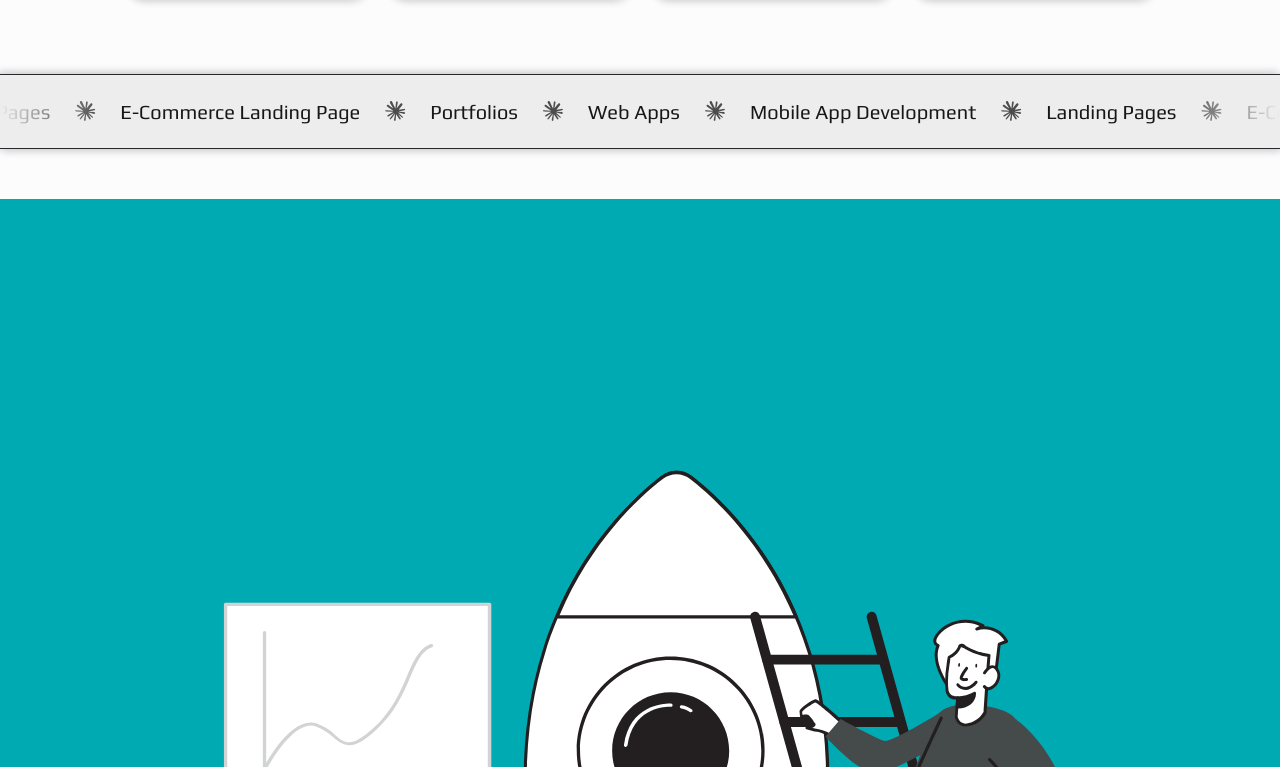
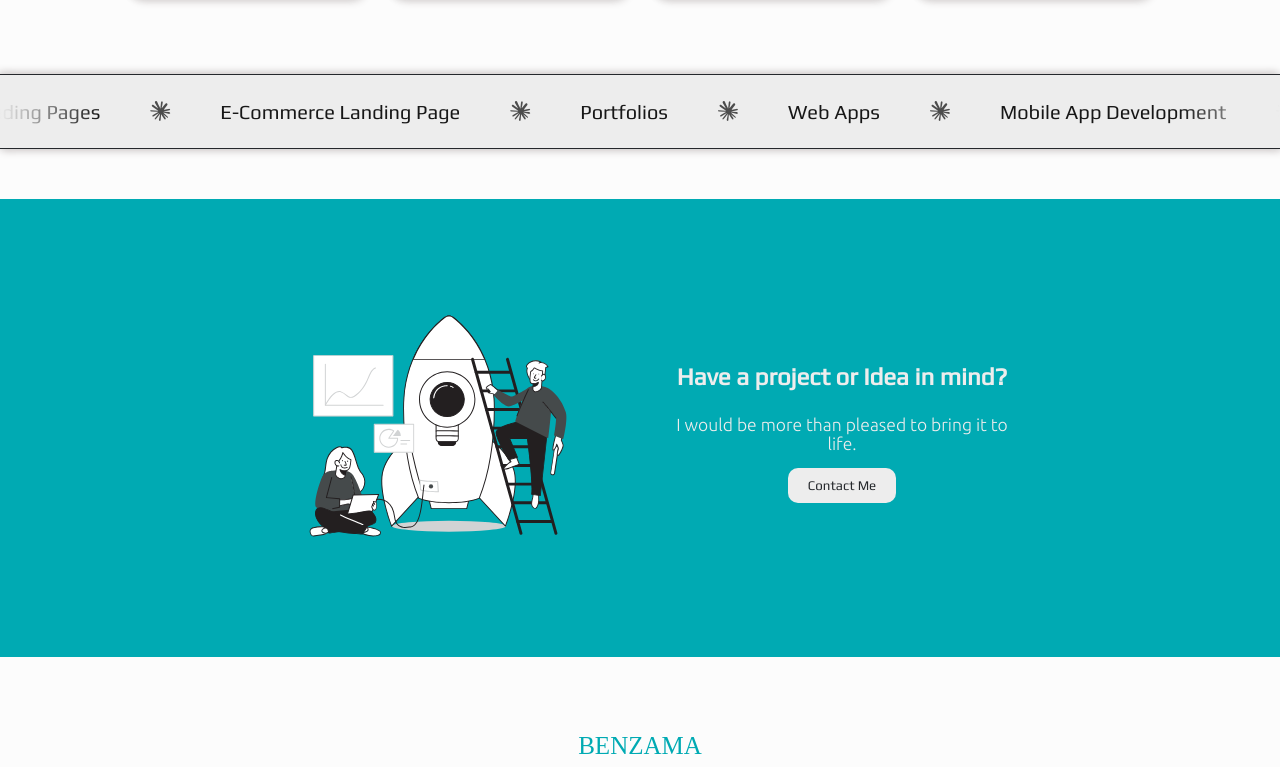
Before and after one commit to Ben-Zama/my-portfolio, a Nuxt app: page /about in a window 1280 px wide. Shown: the part 873-1640 px from the top of the page. Built offline with nearby package versions, Linux system fonts and the light colour scheme; a web font is replaced by a local one.

Commit message:
Add files via upload

```diff
--- a/components/getInTouch.vue
+++ b/components/getInTouch.vue
@@ -68,7 +68,7 @@
     }
 }
 
-@include respond-between(sm, lg) {
+@include respond-between(sm, highest) {
     .git {
         flex-direction: row;
         justify-content: space-between;
@@ -81,7 +81,7 @@
     }
 }
 
-@include respond-between('sm', 'lg') {
+@include respond-between(lg, highest) {
     .git {
         justify-content: center;
         .image {
--- a/components/infiniteSlider.vue
+++ b/components/infiniteSlider.vue
@@ -115,7 +115,7 @@ onBeforeUnmount(() => {
   }
 }
 
-@include respond-between('sm', 'lg') {
+@include respond-between(sm, highest) {
   .infiniteSlider {
     .innerSlider {
       .slide {
```
